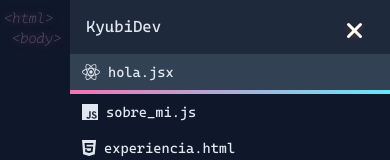
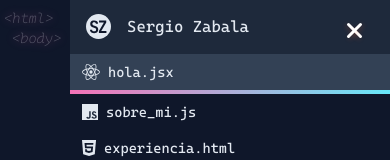
Before and after one commit to kyubiful/personal-landing, a React (Vite) app: page / in a window 390 px wide. Both pictures are taken after a click on the element 355 px from the left and 30 px from the top of the page. Shown: the top 160 px of the page. Built offline with nearby package versions, Linux system fonts and the light colour scheme.

Commit message:
✨ feat: change name for mobile menu and add logo

```diff
--- a/src/components/NavbarMobile/index.jsx
+++ b/src/components/NavbarMobile/index.jsx
@@ -4,6 +4,7 @@ import { JavaScriptLogo } from '../Logos/JavaScriptLogo.jsx'
 import { HTMLLogo } from '../Logos/HTMLLogo.jsx'
 import { TypeScriptLogo } from '../Logos/TypeScriptLogo.jsx'
 import { CSSLogo } from '../Logos/CSSLogo.jsx'
+import { SZLogo } from '../Logos/SZLogo.jsx'
 import { ChangeIdiom } from '../ChangeIdiom/index.jsx'
 import { useTranslation } from 'react-i18next'
 
@@ -17,7 +18,7 @@ export const NavbarMobile = ({ isActive, setMenuMobileIsOpen, menuMobileIsOpen,
     <nav {...props} className={'fixed h-full bg-slate-800 z-40 right-0 left-auto ' + (isActive === false ? 'hidden' : 'block')}>
       <ul className="flex flex-col w-80 h-full">
         <div className="w-full h-20">
-          <p className="ml-4 h-full flex items-center">KyubiDev</p>
+          <p className="ml-4 h-full flex items-center"><SZLogo className="mr-4" circleColor="fill-slate-200" textColor="fill-slate-900" />Sergio Zabala</p>
         </div>
         <Tab onClick={closeMenuMobile} to="/">
           <ReactLogo className="fill-slate-200 h-4 w-auto mr-2"/>
```
